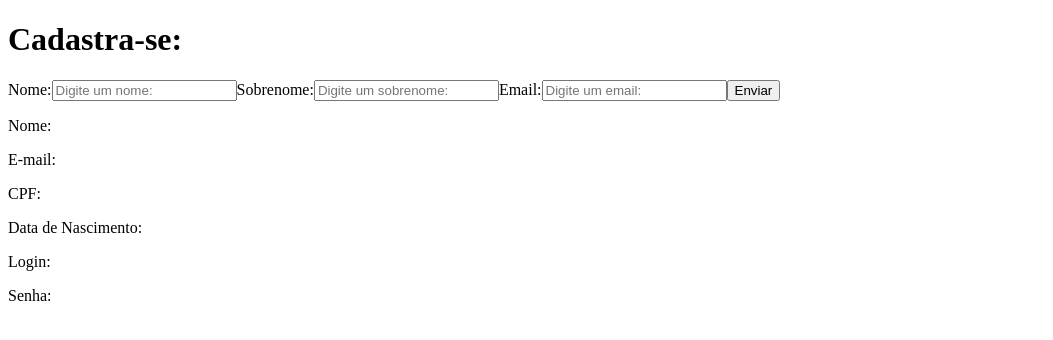
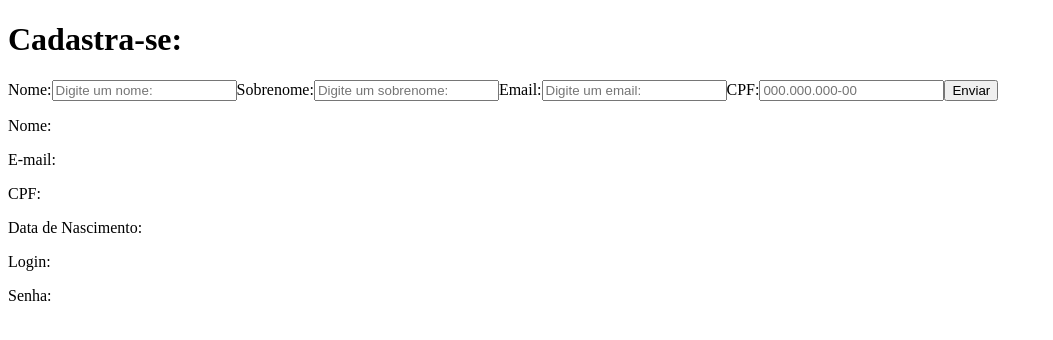
Before and after one commit to JomarFranca/Form_React_01, a React (Create React App) app: page / in a window 1280 px wide. Shown: the top 340 px of the page, without its empty margins (0-1053 px from the left). Built offline with nearby package versions, Linux system fonts and the light colour scheme.

Commit message:
Criado input CPF

```diff
--- a/src/App.js
+++ b/src/App.js
@@ -6,6 +6,7 @@ function App() {
 	const [client, setClient] = useState();
 	const [client2, setClient2] = useState();
 	const [mail, setMail] = useState();
+	const [clientCpf, setClientCpf] = useState();
 
 	const [enviado, setEnviado] = useState(false);
 
@@ -31,14 +32,21 @@ function App() {
 				value={mail}
 				onChange={(e) => setMail(e.target.value)}
 				placeholder="Digite um email:" />
+			<label>CPF:</label>
+			<input type="number"
+				id="cpf"
+				value={clientCpf}
+				onChange={(e) => setClientCpf(e.target.value)}
+				data-mask="999.999.999-99"
+				required placeholder="000.000.000-00" />
 
 			<button onClick={() => setEnviado(true)} >Enviar</button>
-			<p>Nome:{enviado && client + ' ' + client2}</p>
-			<p>E-mail:{enviado && mail}</p>
-			<p>CPF:</p>
-			<p>Data de Nascimento:</p>
-			<p>Login:</p>
-			<p>Senha:</p>
+			<p>Nome: {enviado && client + ' ' + client2}</p>
+			<p>E-mail: {enviado && mail}</p>
+			<p>CPF: {enviado && clientCpf}</p>
+			<p>Data de Nascimento: </p>
+			<p>Login: </p>
+			<p>Senha: </p>
 		</>
 	);
 }
```
